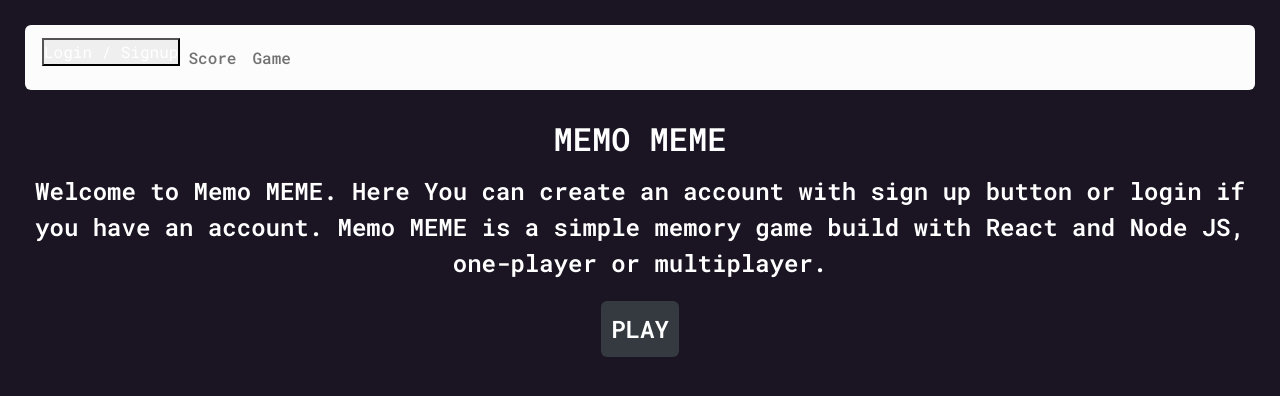
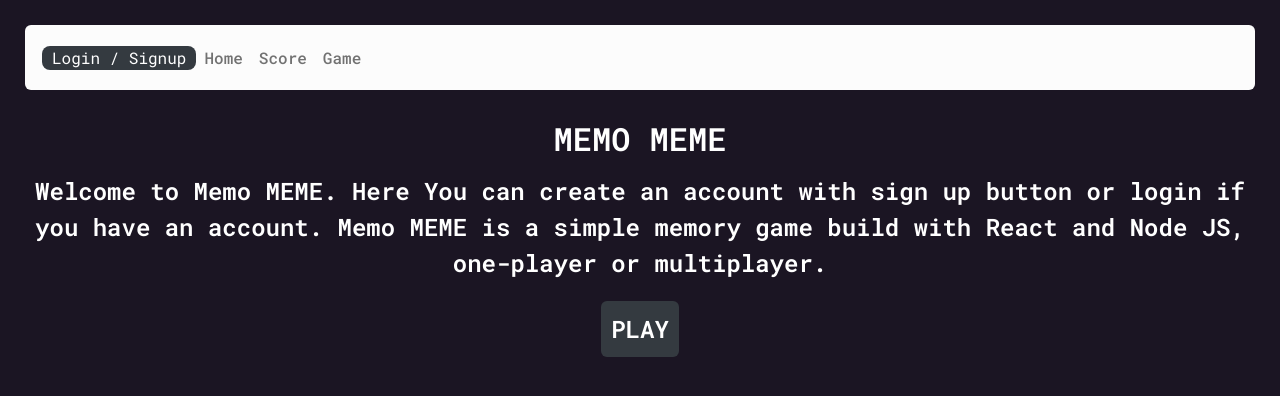
Before and after one commit to vlastavetra/memory-game, a React (Create React App) app in the folder client/: page / in a window 1280 px wide. Shown: the top 396 px of the page. Built offline with nearby package versions, Linux system fonts and the light colour scheme.

Commit message:
new home 2

```diff
--- a/client/src/components/NavBar/NavBar.jsx
+++ b/client/src/components/NavBar/NavBar.jsx
@@ -12,6 +12,9 @@
         <Container fluid>
           <Nav className="me-auto my-2 my-lg-0">
             <ModalLoginSign />
+            <Nav.Link href="/" className="link">
+              Home
+            </Nav.Link>
             <Nav.Link href="/score" className="link">
               Score
             </Nav.Link>
--- /dev/null
+++ b/client/src/modal/ModalLoginSignup.css
@@ -0,0 +1,12 @@
+.LoginSuButton {
+    background-color: #343a40;
+    color: white;
+    margin: 8px 0;
+    border: none;
+    cursor: pointer;
+    width: 100%;
+    border-radius: 8px;
+    padding-left: 10px;
+    padding-right: 10px;
+
+}
--- a/client/src/modal/ModalLoginSignup.js
+++ b/client/src/modal/ModalLoginSignup.js
@@ -4,6 +4,7 @@
 import Login from '../components/Login';
 import Context from '../context/context.js';
 import { useNavigate } from 'react-router-dom';
+import './ModalLoginSignup.css'
 
 function ModalLoginSign() {
   const {
--- a/client/src/pages/Home.jsx
+++ b/client/src/pages/Home.jsx
@@ -8,7 +8,7 @@
         Memo MEME is a simple memory game build with React and Node JS, one-player or multiplayer.
     </div>
     <div className='button-container'>
-    <button className='main-button'>PLAY</button>
+    <button className='main-button' href="/game">PLAY</button>
     </div>
 
     </> );
```
